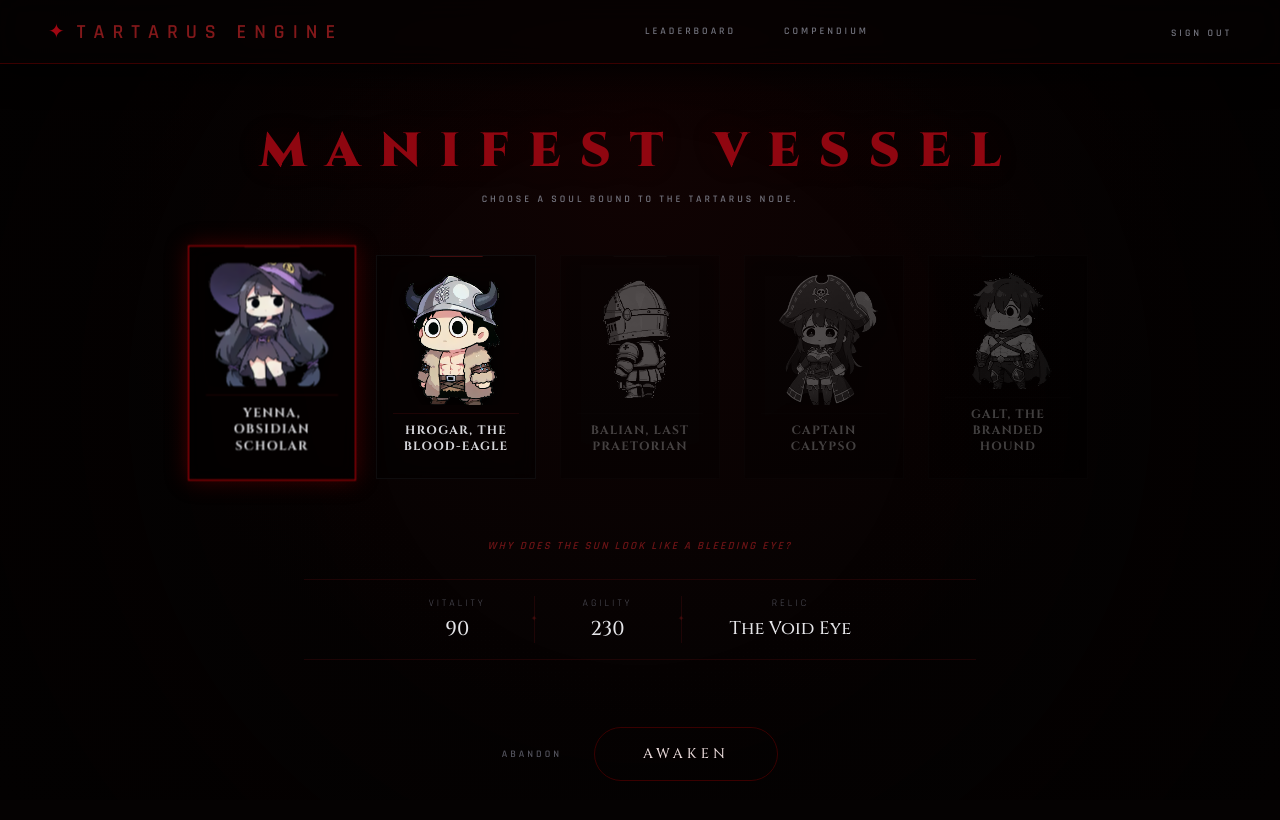
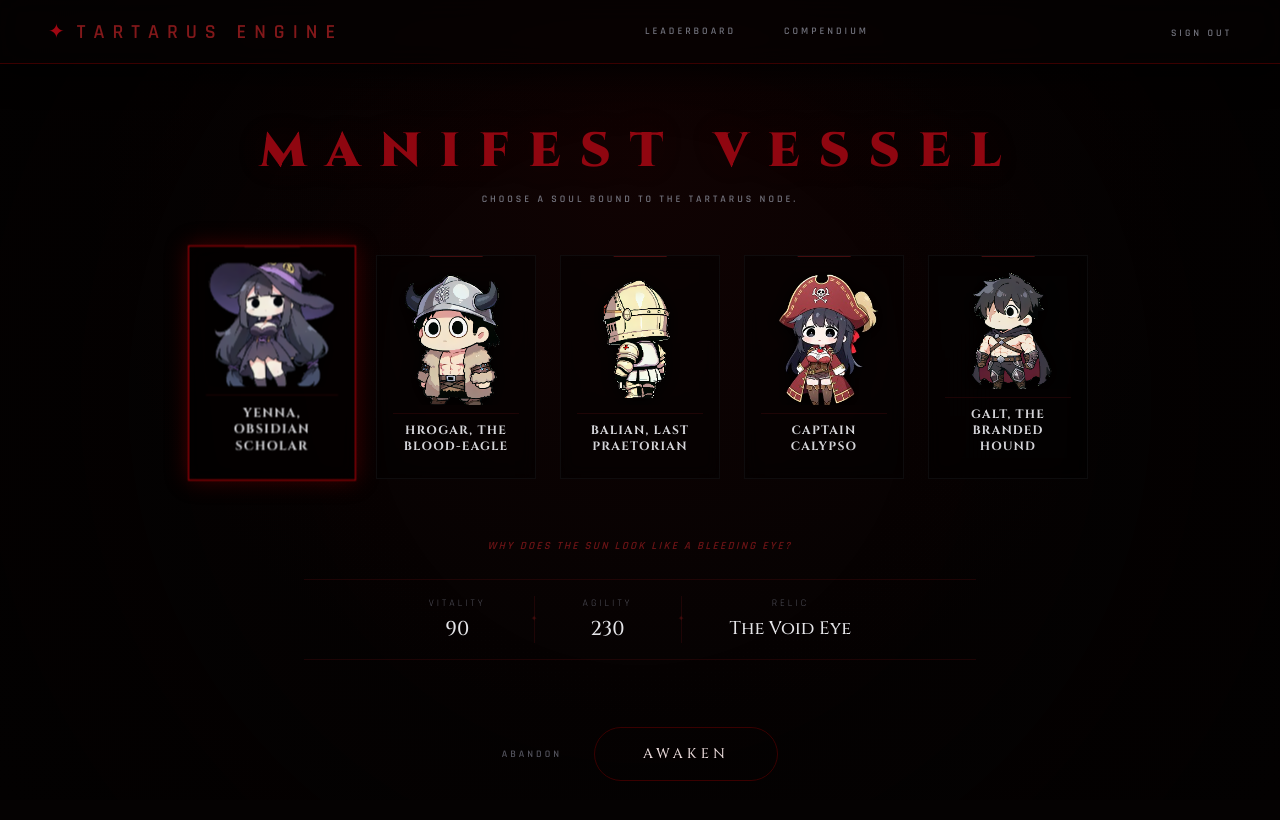
Before and after one commit to MaiSlan/capstone-game-vs, a React app in the folder frontend/: page /select in a window 1280 px wide. Shown: the top 820 px of the page. Built offline with nearby package versions, Linux system fonts and the light colour scheme; sample sign-in values are in the browser's storage; the HTML template or start-up script is replaced by a standard one.

Commit message:
unlock 3 characters

```diff
--- a/frontend/src/pages/CharacterSelect.jsx
+++ b/frontend/src/pages/CharacterSelect.jsx
@@ -20,11 +20,11 @@ const ROSTER_UI = [
 
   { id: 'viking', status: 'unlocked', img: 'assets/characters/viking/standing.png', hasRotation: true },
 
-  { id: 'paladin', status: 'locked', img: 'assets/characters/paladin/standing.png', hasRotation: true },
+  { id: 'paladin', status: 'unlocked', img: 'assets/characters/paladin/standing.png', hasRotation: true },
 
-  { id: 'pirate', status: 'locked', img: 'assets/characters/pirate/standing.png', hasRotation: true },
+  { id: 'pirate', status: 'unlocked', img: 'assets/characters/pirate/standing.png', hasRotation: true },
 
-  { id: 'berserker', status: 'locked', img: 'assets/characters/berserker/standing.png', hasRotation: true },
+  { id: 'berserker', status: 'unlocked', img: 'assets/characters/berserker/standing.png', hasRotation: true },
 ];
 
 const InteractiveSprite = ({ spritesheetUrl, frames, isActive }) => {
```
